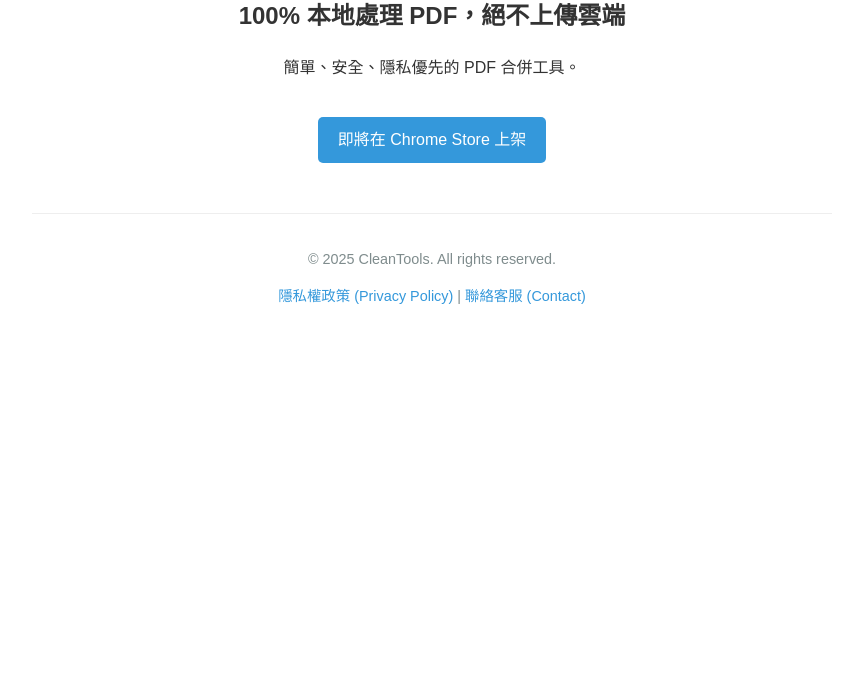
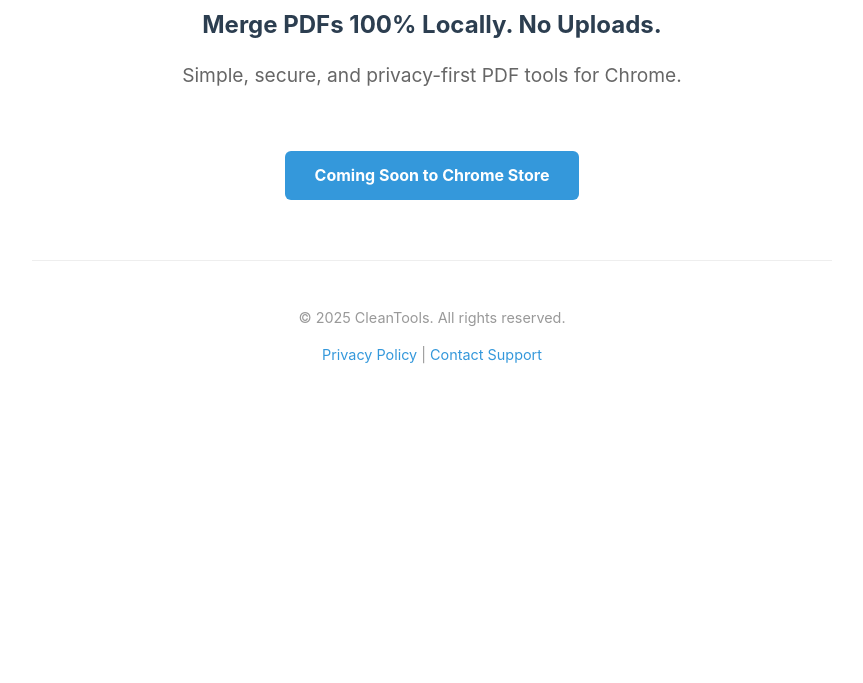
Before and after one commit to medium8000/cleantools-site, a plain HTML site: page index.html in a window 1280 px wide. Shown: the part 117-800 px from the top of the page, without its empty margins (208-1071 px from the left). Drawn offline with Linux system fonts and the light colour scheme.

Commit message:
Update index.html

```diff
--- a/index.html
+++ b/index.html
@@ -1,29 +1,34 @@
 <!DOCTYPE html>
-<html lang="zh-TW">
+<html lang="en">
 <head>
     <meta charset="UTF-8">
     <meta name="viewport" content="width=device-width, initial-scale=1.0">
     <title>CleanTools - Local PDF Merger</title>
     <style>
-        body { font-family: sans-serif; line-height: 1.6; color: #333; max-width: 800px; margin: 0 auto; padding: 20px; text-align: center; }
-        h1 { color: #2c3e50; }
-        .btn { display: inline-block; background: #3498db; color: white; padding: 10px 20px; text-decoration: none; border-radius: 5px; margin-top: 20px; }
-        .footer { margin-top: 50px; font-size: 0.9em; color: #7f8c8d; border-top: 1px solid #eee; padding-top: 20px; }
+        body { font-family: -apple-system, BlinkMacSystemFont, "Segoe UI", Roboto, Helvetica, Arial, sans-serif; line-height: 1.6; color: #333; max-width: 800px; margin: 0 auto; padding: 40px 20px; text-align: center; }
+        h1 { color: #2c3e50; margin-bottom: 10px; }
+        h2 { font-weight: 400; color: #666; font-size: 1.2rem; margin-bottom: 40px; }
+        .hero-text { font-size: 1.5rem; font-weight: bold; color: #2c3e50; margin-bottom: 10px; }
+        .btn { display: inline-block; background: #3498db; color: white; padding: 12px 30px; text-decoration: none; border-radius: 6px; font-weight: bold; margin-top: 20px; transition: background 0.3s; }
+        .btn:hover { background: #2980b9; }
+        .footer { margin-top: 60px; font-size: 0.9em; color: #999; border-top: 1px solid #eee; padding-top: 30px; }
         a { color: #3498db; text-decoration: none; }
+        a:hover { text-decoration: underline; }
     </style>
 </head>
 <body>
     <h1>CleanTools</h1>
-    <h2>100% 本地處理 PDF，絕不上傳雲端</h2>
-    <p>簡單、安全、隱私優先的 PDF 合併工具。</p>
 
-    <a href="#" class="btn">即將在 Chrome Store 上架</a>
+    <div class="hero-text">Merge PDFs 100% Locally. No Uploads.</div>
+    <h2>Simple, secure, and privacy-first PDF tools for Chrome.</h2>
+
+    <a href="#" class="btn">Coming Soon to Chrome Store</a>
 
     <div class="footer">
         <p>&copy; 2025 CleanTools. All rights reserved.</p>
         <p>
-            <a href="privacy.html">隱私權政策 (Privacy Policy)</a> |
-            <a href="mailto:support@cleantools.app">聯絡客服 (Contact)</a>
+            <a href="privacy.html">Privacy Policy</a> |
+            <a href="mailto:support@cleantools.app">Contact Support</a>
         </p>
     </div>
 </body>
```
